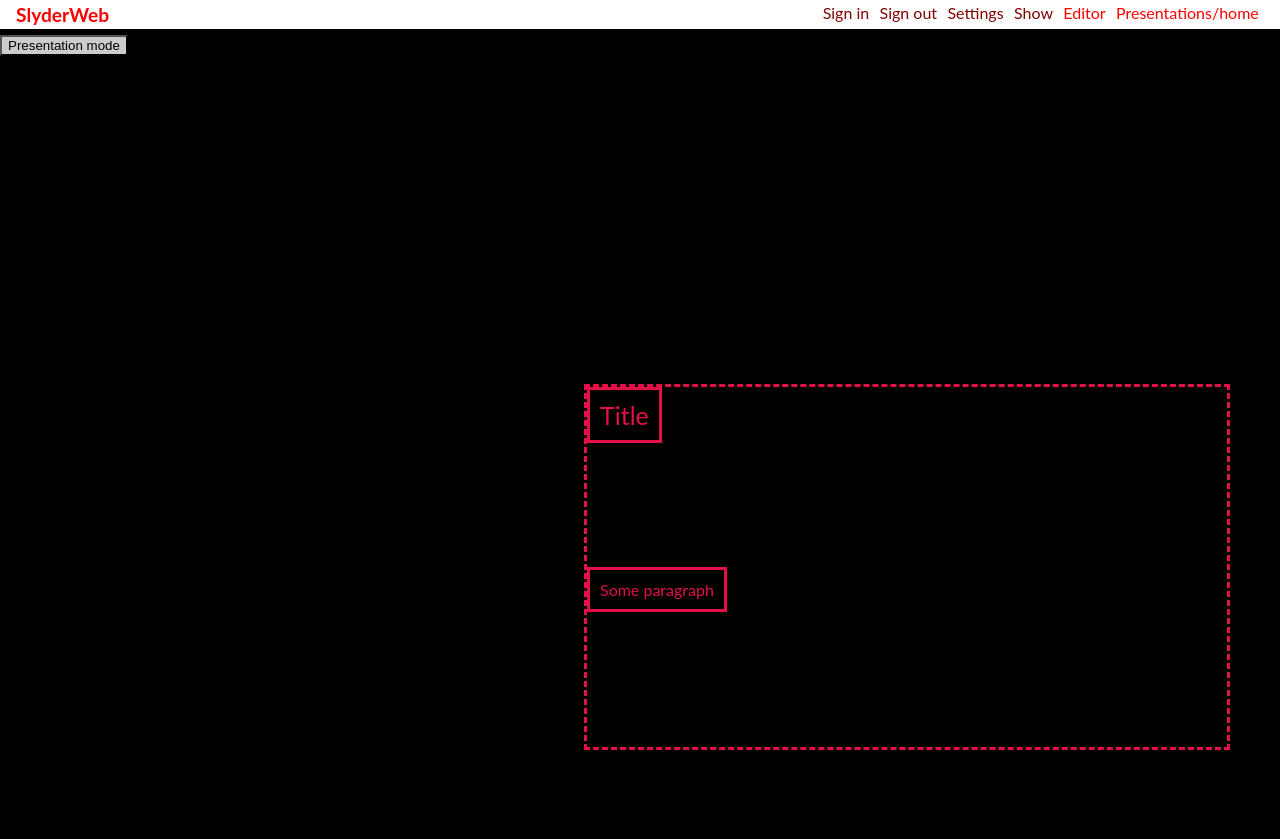
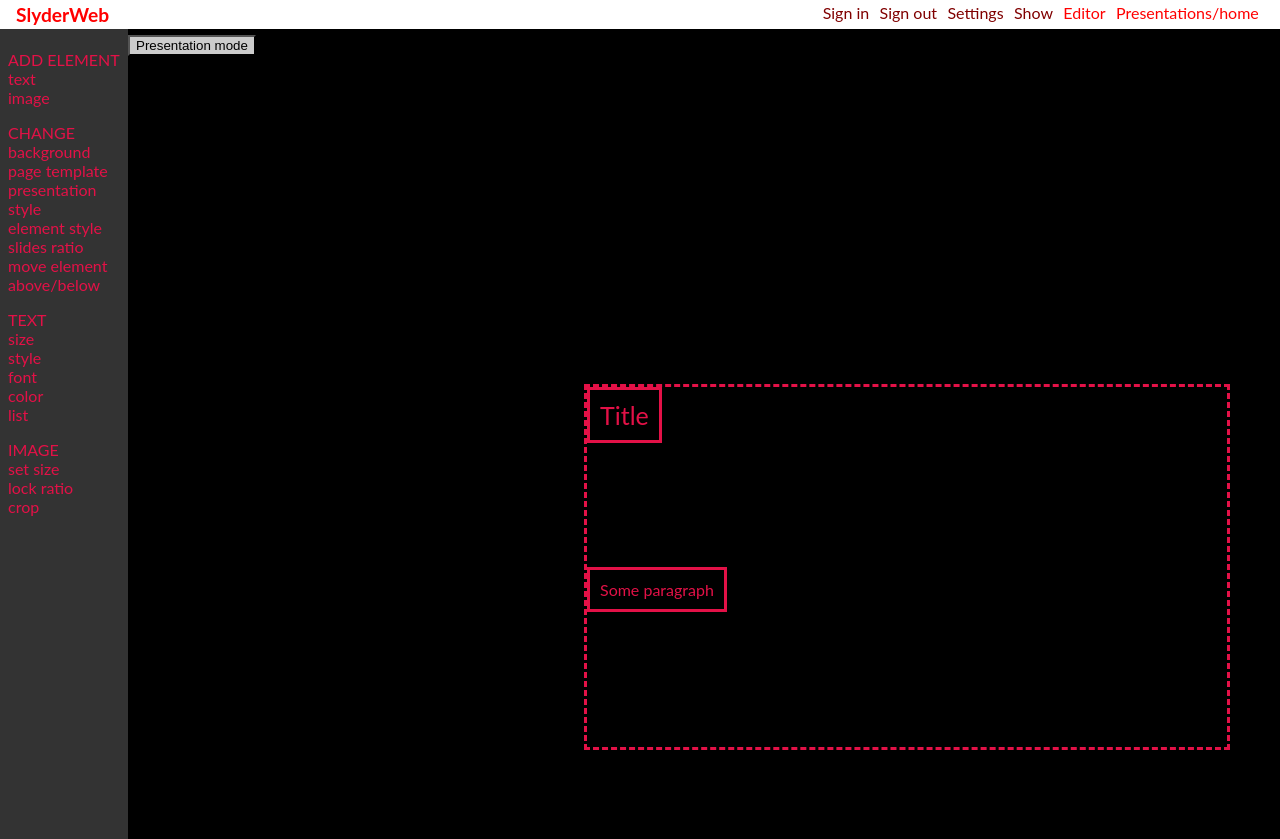
Before and after one commit to veggiss/slyderweb, a website: page public/editor.html in a window 1280 px wide. Before the commit the page ends 800 px from the top, so only its background shows below. Drawn offline with Linux system fonts and the light colour scheme.

Commit message:
started on sidebar

```diff
--- a/public/css/darkStyle.css
+++ b/public/css/darkStyle.css
@@ -27,7 +27,7 @@ nav {
 }
 
 aside { /* Brukes bare ved presetasjoneditor */
-	width: 9em; /* Tilpasset innholde i sidebar  */
+	width: 7em; /* Tilpasset innholde i sidebar  */
 	background-color:#333;
 	float: left;
 	padding: 0.3em 0.5em;
@@ -140,8 +140,31 @@ p {
 	margin: 0 auto;
 }
 
+#editGrid {
+	position: absolute;
+	bottom: 50px;
+	right: 50px;
+	border-style: dashed;
+	width: 640px;
+	height: 360px;
+}
+
 .centered {
 	text-align: center;
+}
+
+.content {
+	position: absolute;
+	border-style: solid;
+	overflow: hidden;
+	text-align: center;
+	padding: 10px;
+	-webkit-touch-callout: none;
+	-webkit-user-select: none;
+	-khtml-user-select: none;
+	-moz-user-select: none;
+	-ms-user-select: none;
+	user-select: none;
 }
 
 .logo {
--- a/public/editor.html
+++ b/public/editor.html
@@ -1,5 +1,4 @@
 <!DOCTYPE html>
-
 <html>
 
 <head>
@@ -7,31 +6,6 @@
 	<title>Slyderweb - editor</title>
 	<link href="css/darkStyle.css" rel="stylesheet" type="text/css" />
 </head>
-
-<style type="text/css">
-	#editGrid {
-		position: absolute;
-		bottom: 50px;
-		right: 50px;
-		border-style: dashed;
-		width: 640px;
-		height: 360px;
-	}
-
-	.content {
-		position: absolute;
-		border-style: solid;
-		overflow: hidden;
-		text-align: center;
-		padding: 10px;
-		-webkit-touch-callout: none;
-		-webkit-user-select: none;
-		-khtml-user-select: none;
-		-moz-user-select: none;
-		-ms-user-select: none;
-		user-select: none;
-	}
-</style>
 
 <body>
 	<nav>
@@ -59,12 +33,46 @@
 		</menuitem>
 	</nav>
 
-	<div id="editGrid">
-		<div class="content" name="text" style="font-size: 25px;">Title</div>
-		<div class="content" name="text" style="top: 180px">Some paragraph</div>
-	</div>
-	<button id="presmodeBtn">Presentation mode</button>
+	<aside>
+		<ul class="hidden">
+			<li>ADD ELEMENT</li>
+			<li>text</li>
+			<li>image</li>
+		</ul>
+		<ul class="hidden">
+			<li>CHANGE</li>
+			<li>background</li>
+			<li>page template</li>
+			<li>presentation style</li>
+			<li>element style</li>
+			<li>slides ratio</li>
+			<li>move element above/below</li>
+		</ul>
+		<ul class="hidden">
+			<li>TEXT</li>
+			<li>size</li>
+			<li>style</li>
+			<li>font</li>
+			<li>color</li>
+			<li>list</li>
+		</ul>
+		<ul class="hidden">
+				<li>IMAGE</li>
+				<li>set size</li>
+				<li>lock ratio</li>
+				<li>crop</li>
+		</ul>
+	</aside>
+
+	<main>
+
+		<div id="editGrid">
+			<div class="content" name="text" style="font-size: 25px;">Title</div>
+			<div class="content" name="text" style="top: 180px">Some paragraph</div>
+		</div>
+		<button id="presmodeBtn">Presentation mode</button>
 </body>
+</main>
 
 <script type="text/javascript" src="js/editor.js"></script>
 <script type="text/javascript" src="js/presmode.js"></script>
```
Also changed, not shown: public/index.html (+8 -3 lines).
